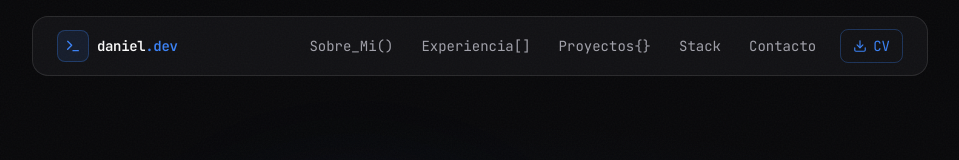
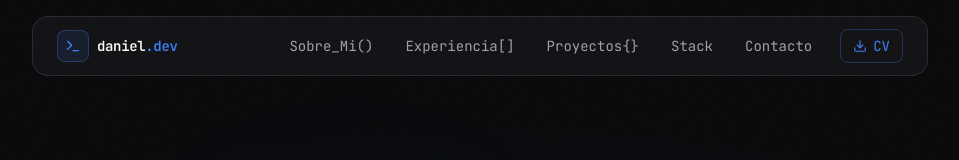
Before and after one commit to Daniel8aa/Portafolio, a Next.js app: page / in a window 1280 px wide. Shown: the top 160 px of the page, without its empty margins (160-1119 px from the left). Built offline with nearby package versions, Linux system fonts and the light colour scheme.

Commit message:
style: enhance navbar icon and text spacing

```diff
--- a/components/Navbar.js
+++ b/components/Navbar.js
@@ -55,7 +55,7 @@ export default function Navbar() {
                 </a>
 
                 {/* Desktop Links */}
-                <div className="hidden lg:flex items-center gap-1">
+                <div className="hidden lg:flex items-center gap-2">
                     {navLinks.map((link) => (
                         <a
                             key={link.href}
```
